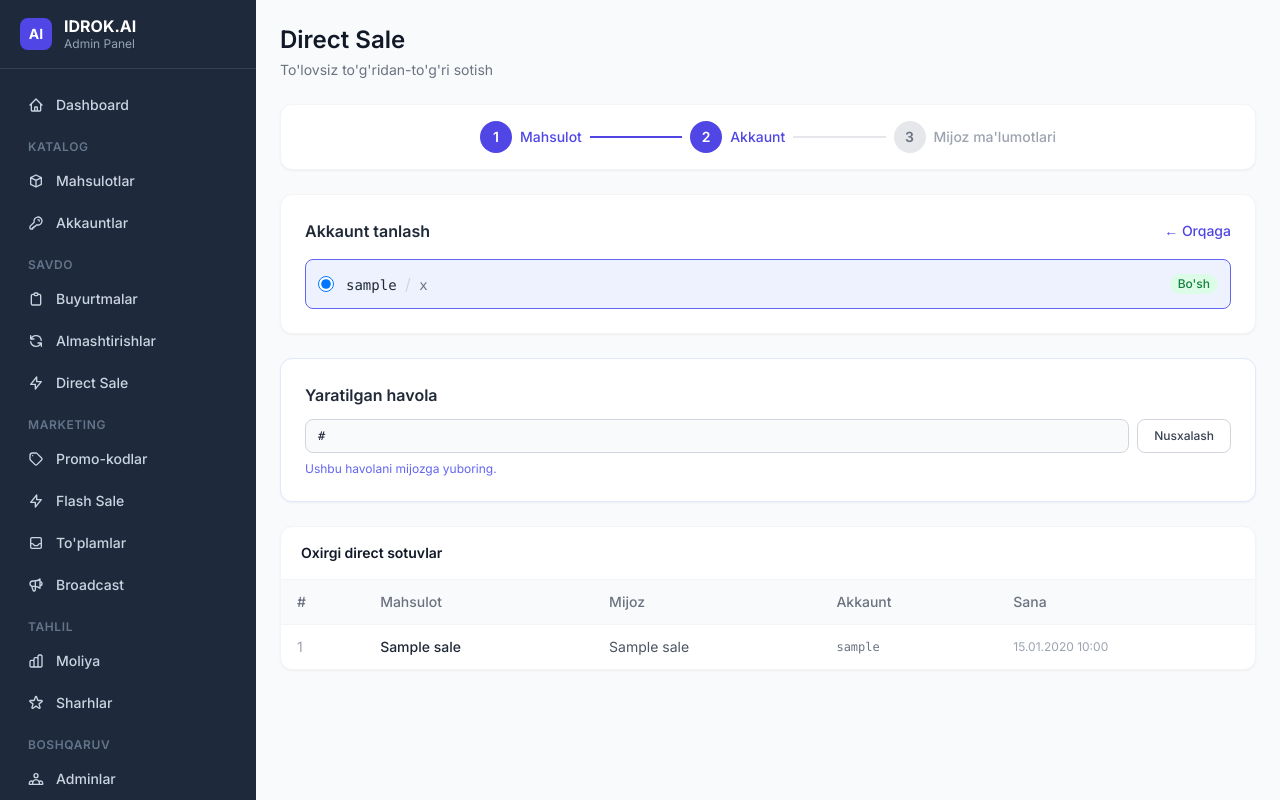
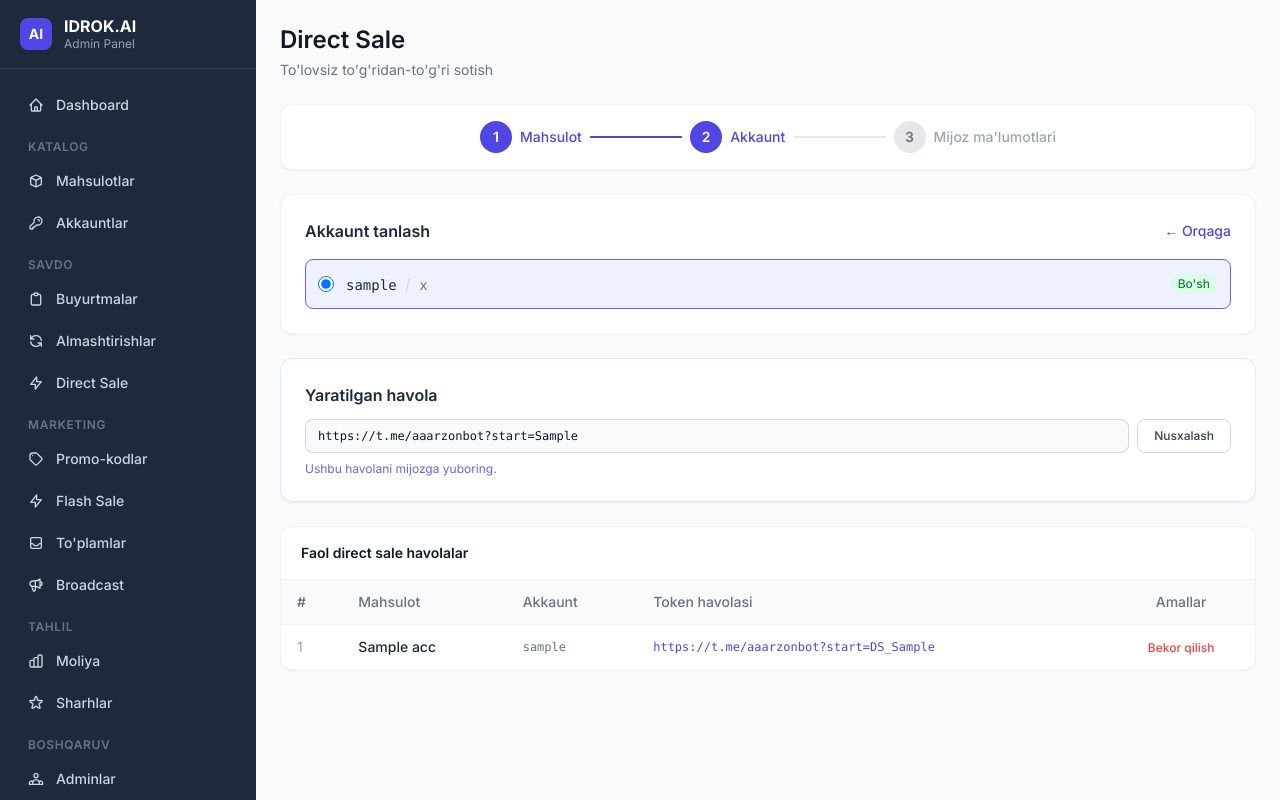
Before and after one commit to ilhomadmin/konkurs-bot, a FastAPI app: template web/templates/direct_sale.html in a window 1280 px wide. Run offline with FastAPI, Linux system fonts and the light colour scheme; the template is opened without the code that fills it: most values are stand-ins (such as "Sample title", 1, 10 or a date in 2020); parts of the project's set-up code (start-up, migrations or seed data) failed here and were passed over; some libraries are stand-ins or nearby versions.

Commit message:
fix: manual server patches synced to github
- order.py: telegram_id= → user_telegram_id= in create_order() call
- payment.py: order["telegram_id"] → order["user_telegram_id"] (3 places)
- admin/direct_sale.py: telegram_id= → user_telegram_id= in create_order() call
- models_users.py: get_all_products/get_products_by_category include stock subquery; update_remaining_days skips None expiry_date
- accounts.py: JOIN → LEFT JOIN in list and export queries; accounts form param renamed to lines_text
- direct_sale.py: direct_links → accounts_list; success_token with DS_ prefix; LEFT JOIN in queries
- direct_sale.html: success_token block replaces link block; DS_ prefix in token URL; inline copy button
- accounts.html: bulk textarea name="lines_text"
- product_detail.html: bulk textarea name="lines_text"

https://claude.ai/code/session_01HhqJ4Gk3ZCJPA7w2b9yx13

```diff
--- a/bot/handlers/admin/direct_sale.py
+++ b/bot/handlers/admin/direct_sale.py
@@ -249,7 +249,7 @@ async def direct_sale_start(message: Message, command: CommandObject, bot: Bot)
 
         # Order yaratish
         order_id = await create_order(
-            telegram_id=tg_user.id,
+            user_telegram_id=tg_user.id,
             total_amount=unit_price,
             discount_amount=0
         )
--- a/bot/handlers/order.py
+++ b/bot/handlers/order.py
@@ -71,7 +71,7 @@ async def create_order_handler(
 
         # Buyurtma yaratish
         order_id = await create_order(
-            telegram_id=user_telegram_id,
+            user_telegram_id=user_telegram_id,
             total_amount=final_amount,
             discount_amount=discount_amount,
             promo_code_id=promo_id
--- a/bot/handlers/payment.py
+++ b/bot/handlers/payment.py
@@ -170,7 +170,7 @@ async def confirm_payment(callback: CallbackQuery, bot: Bot) -> None:
             await callback.answer(t("not_found"), show_alert=True)
             return
 
-        user_telegram_id = order["telegram_id"]
+        user_telegram_id = order["user_telegram_id"]
         user = await get_user(user_telegram_id)
         lang = user.get("language", "uz") if user else "uz"
 
@@ -255,7 +255,7 @@ async def reject_payment(callback: CallbackQuery, bot: Bot) -> None:
             await callback.answer(t("not_found"), show_alert=True)
             return
 
-        user_telegram_id = order["telegram_id"]
+        user_telegram_id = order["user_telegram_id"]
         user = await get_user(user_telegram_id)
         lang = user.get("language", "uz") if user else "uz"
 
@@ -338,7 +338,7 @@ async def partial_item_ok(callback: CallbackQuery, bot: Bot) -> None:
             await callback.answer(t("not_found"), show_alert=True)
             return
 
-        user_telegram_id = order["telegram_id"]
+        user_telegram_id = order["user_telegram_id"]
         user = await get_user(user_telegram_id)
         lang = user.get("language", "uz") if user else "uz"
 
--- a/web/templates/accounts.html
+++ b/web/templates/accounts.html
@@ -96,7 +96,7 @@
             </div>
             <div>
                 <label class="label" for="bulk_accounts">Akkauntlar (har qatorda bitta)</label>
-                <textarea id="bulk_accounts" name="accounts" rows="6" required
+                <textarea id="bulk_accounts" name="lines_text" rows="6" required
                           class="input-field font-mono resize-y"
                           placeholder="user@gmail.com|parol123&#10;user2@gmail.com|parol456&#10;https://t.me/joinchat/abc123"></textarea>
             </div>
--- a/web/templates/direct_sale.html
+++ b/web/templates/direct_sale.html
@@ -141,44 +141,51 @@
     </div>
 
     <!-- Generated link -->
-    {% if link %}
+    {% if success_token %}
     <div class="bg-white rounded-xl shadow-sm border border-indigo-100 p-6">
         <h2 class="text-base font-semibold text-gray-800 mb-3">Yaratilgan havola</h2>
         <div class="flex items-center gap-2">
-            <input type="text" readonly value="{{ link }}" id="payment_link"
+            <input type="text" readonly value="https://t.me/aaarzonbot?start={{ success_token }}" id="ds_token_link"
                    class="input-field font-mono text-xs bg-gray-50 flex-1">
-            <button type="button" onclick="copyLink()" class="btn-secondary text-xs whitespace-nowrap">Nusxalash</button>
+            <button type="button" id="ds_copy_btn"
+                    onclick="navigator.clipboard.writeText(document.getElementById('ds_token_link').value).then(()=>{var b=document.getElementById('ds_copy_btn');var t=b.textContent;b.textContent='Nusxalandi!';b.classList.add('bg-green-50','text-green-700','border-green-200');setTimeout(()=>{b.textContent=t;b.classList.remove('bg-green-50','text-green-700','border-green-200')},2000);})"
+                    class="btn-secondary text-xs whitespace-nowrap">Nusxalash</button>
         </div>
         <p class="text-xs text-indigo-500 mt-2">Ushbu havolani mijozga yuboring.</p>
     </div>
     {% endif %}
 
-    <!-- Recent direct sales -->
+    <!-- Active direct sale tokens -->
     <div class="table-container">
         <div class="px-5 py-4 border-b border-gray-100">
-            <h3 class="text-sm font-semibold text-gray-900">Oxirgi direct sotuvlar</h3>
+            <h3 class="text-sm font-semibold text-gray-900">Faol direct sale havolalar</h3>
         </div>
-        {% if recent_sales %}
+        {% if accounts_list %}
         <div class="overflow-x-auto">
             <table class="w-full text-sm">
                 <thead>
                     <tr class="border-b border-gray-100 bg-gray-50">
                         <th class="text-left px-4 py-3 font-medium text-gray-500">#</th>
                         <th class="text-left px-4 py-3 font-medium text-gray-500">Mahsulot</th>
-                        <th class="text-left px-4 py-3 font-medium text-gray-500">Mijoz</th>
                         <th class="text-left px-4 py-3 font-medium text-gray-500">Akkaunt</th>
-                        <th class="text-left px-4 py-3 font-medium text-gray-500">Sana</th>
+                        <th class="text-left px-4 py-3 font-medium text-gray-500">Token havolasi</th>
+                        <th class="text-center px-4 py-3 font-medium text-gray-500">Amallar</th>
                     </tr>
                 </thead>
                 <tbody class="divide-y divide-gray-50">
-                    {% for sale in recent_sales %}
+                    {% for acc in accounts_list %}
                     <tr class="even:bg-gray-50/50 hover:bg-gray-50 transition-colors">
                         <td class="px-4 py-3 text-gray-400">{{ loop.index }}</td>
-                        <td class="px-4 py-3 font-medium text-gray-800">{{ sale.product_name or '—' }}</td>
-                        <td class="px-4 py-3 text-gray-600">{{ sale.buyer_name or sale.telegram_id or '—' }}</td>
-                        <td class="px-4 py-3 font-mono text-xs text-gray-500">{{ sale.login or '—' }}</td>
-                        <td class="px-4 py-3 text-gray-400 text-xs whitespace-nowrap">
-                            {{ sale.created_at.strftime('%d.%m.%Y %H:%M') if sale.created_at else '—' }}
+                        <td class="px-4 py-3 font-medium text-gray-800">{{ acc.product_name or '—' }}</td>
+                        <td class="px-4 py-3 font-mono text-xs text-gray-500">{{ acc.login or acc.additional_data or '—' }}</td>
+                        <td class="px-4 py-3 font-mono text-xs text-indigo-600 max-w-xs truncate">
+                            https://t.me/aaarzonbot?start=DS_{{ acc.direct_sale_token }}
+                        </td>
+                        <td class="px-4 py-3 text-center">
+                            <form method="POST" action="/direct-sale/revoke" class="inline">
+                                <input type="hidden" name="account_id" value="{{ acc.id }}">
+                                <button type="submit" class="text-red-500 hover:text-red-700 text-xs font-medium">Bekor qilish</button>
+                            </form>
                         </td>
                     </tr>
                     {% endfor %}
@@ -187,31 +194,11 @@
         </div>
         {% else %}
         <div class="flex flex-col items-center justify-center py-10 text-center">
-            <p class="text-gray-400 text-sm">Hozircha direct sotuvlar yo'q</p>
+            <p class="text-gray-400 text-sm">Faol direct sale havolalar yo'q</p>
         </div>
         {% endif %}
     </div>
 </div>
 {% endblock %}
 
-{% block scripts %}
-{% if link %}
-<script>
-function copyLink() {
-    const el = document.getElementById('payment_link');
-    el.select();
-    el.setSelectionRange(0, 99999);
-    navigator.clipboard.writeText(el.value).then(() => {
-        const btn = el.nextElementSibling;
-        const original = btn.textContent;
-        btn.textContent = 'Nusxalandi!';
-        btn.classList.add('bg-green-50', 'text-green-700', 'border-green-200');
-        setTimeout(() => {
-            btn.textContent = original;
-            btn.classList.remove('bg-green-50', 'text-green-700', 'border-green-200');
-        }, 2000);
-    });
-}
-</script>
-{% endif %}
-{% endblock %}
+{% block scripts %}{% endblock %}
--- a/web/templates/product_detail.html
+++ b/web/templates/product_detail.html
@@ -173,7 +173,7 @@
       </div>
       <div>
         <label class="label">Akkauntlar (har qatorda bitta)</label>
-        <textarea name="accounts" rows="6" required class="input-field font-mono resize-y"
+        <textarea name="lines_text" rows="6" required class="input-field font-mono resize-y"
                   placeholder="user@gmail.com|parol123&#10;user2@gmail.com|parol456&#10;https://t.me/joinchat/abc123"></textarea>
       </div>
       <div class="flex justify-end gap-2">
```
Also changed, not shown: bot/db/models_users.py (+12 -6 lines), web/routes/accounts.py (+4 -4 lines), web/routes/direct_sale.py (+10 -6 lines).
